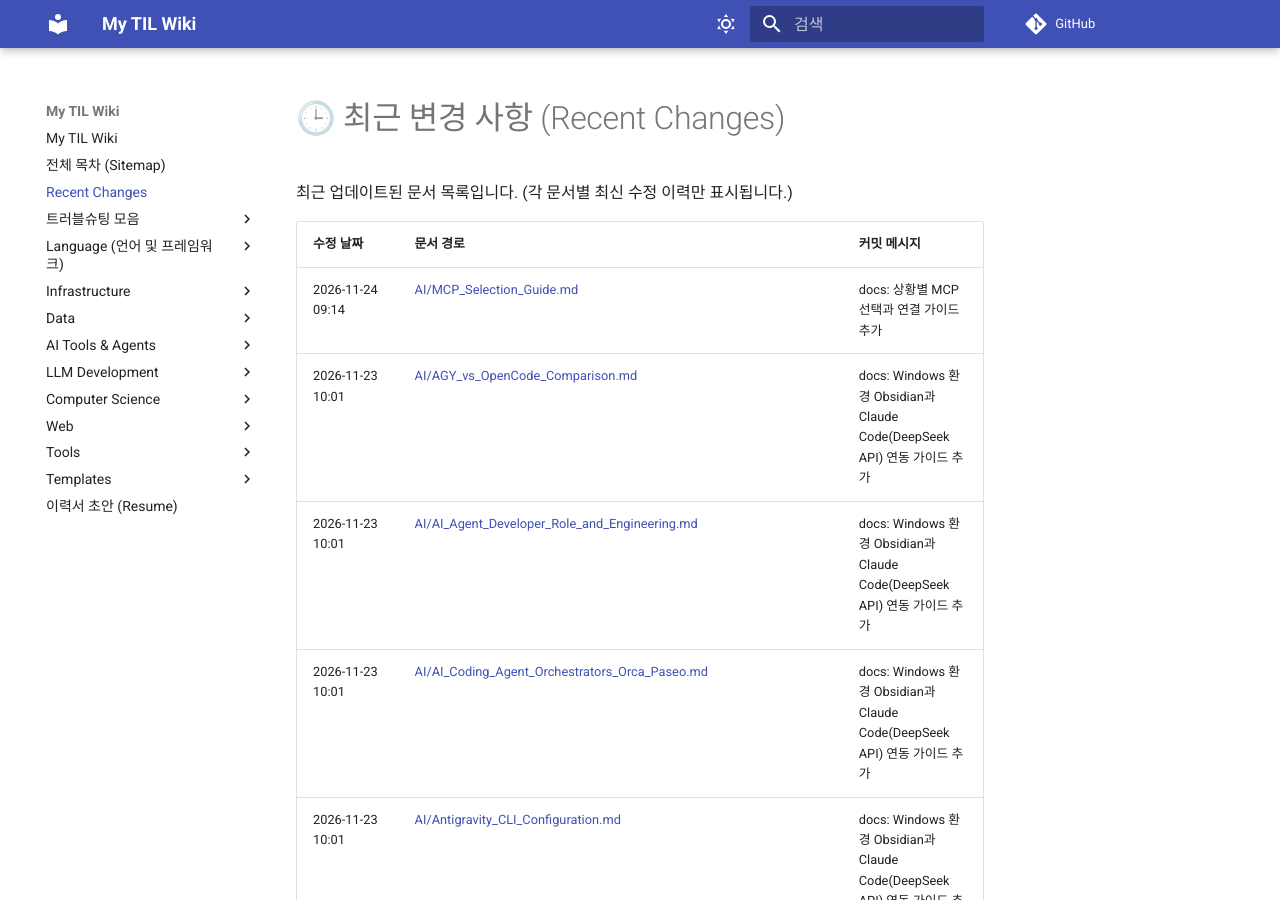
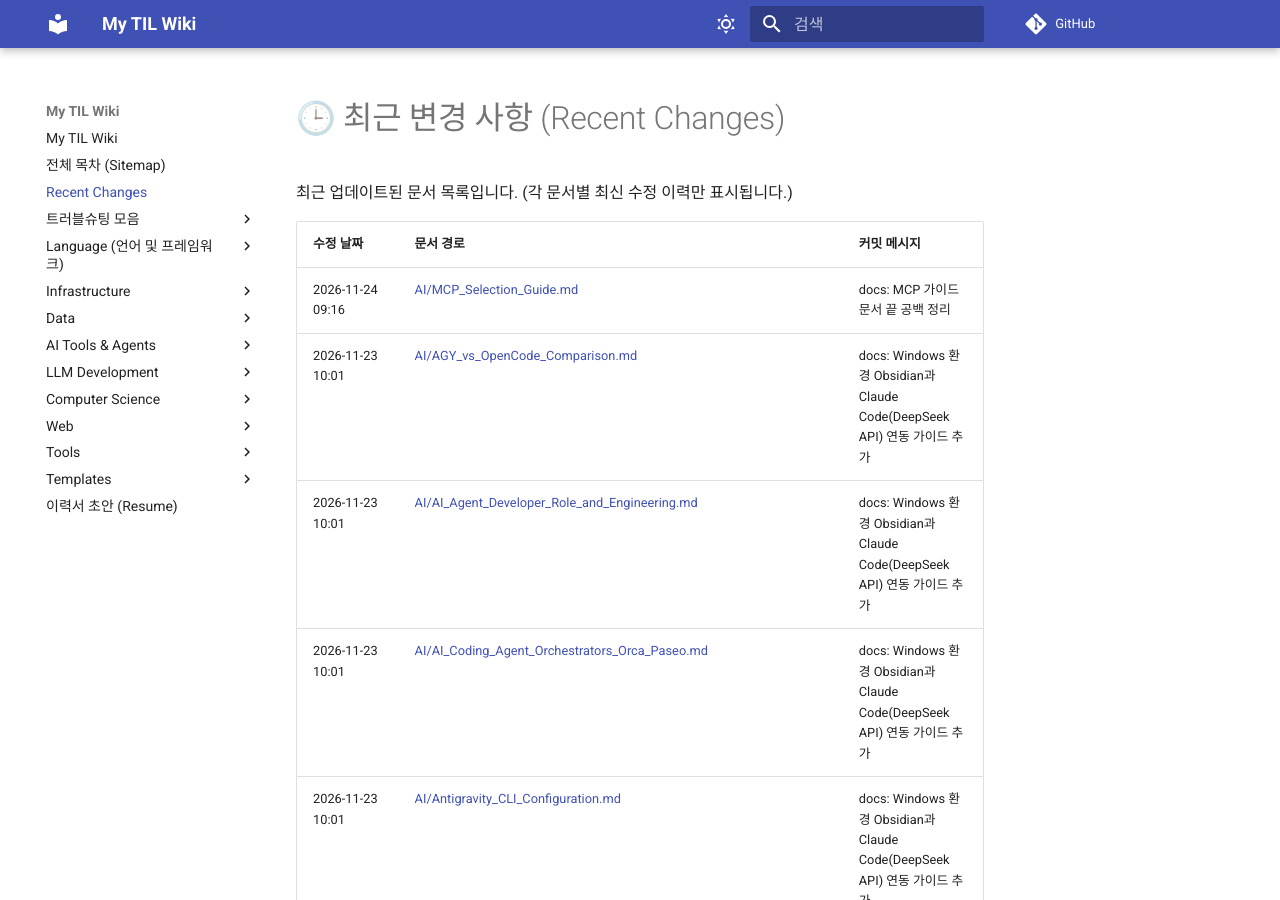
Before and after one commit to DevDooly/TIL, an MkDocs documentation site: the page built from docs/Recent_Changes.md, in a window 1280 px wide and 900 px high. Built offline with MkDocs 1.6.1 and Material for MkDocs 9.7.7, drawn with Linux system fonts in a browser that asks for light colours; comment, search, counter and statistics services are not loaded.

Commit message:
docs: MCP 가이드 문서 끝 공백 정리

```diff
--- a/docs/Recent_Changes.md
+++ b/docs/Recent_Changes.md
@@ -4,7 +4,7 @@
 
 | 수정 날짜 | 문서 경로 | 커밋 메시지 |
 | :--- | :--- | :--- |
-| 2026-11-24 09:14 | [AI/MCP_Selection_Guide.md](AI/MCP_Selection_Guide.md) | docs: 상황별 MCP 선택과 연결 가이드 추가 |
+| 2026-11-24 09:16 | [AI/MCP_Selection_Guide.md](AI/MCP_Selection_Guide.md) | docs: MCP 가이드 문서 끝 공백 정리 |
 | 2026-11-23 10:01 | [AI/AGY_vs_OpenCode_Comparison.md](AI/AGY_vs_OpenCode_Comparison.md) | docs: Windows 환경 Obsidian과 Claude Code(DeepSeek API) 연동 가이드 추가 |
 | 2026-11-23 10:01 | [AI/AI_Agent_Developer_Role_and_Engineering.md](AI/AI_Agent_Developer_Role_and_Engineering.md) | docs: Windows 환경 Obsidian과 Claude Code(DeepSeek API) 연동 가이드 추가 |
 | 2026-11-23 10:01 | [AI/AI_Coding_Agent_Orchestrators_Orca_Paseo.md](AI/AI_Coding_Agent_Orchestrators_Orca_Paseo.md) | docs: Windows 환경 Obsidian과 Claude Code(DeepSeek API) 연동 가이드 추가 |
```
Also changed, not shown: docs/AI/MCP_Selection_Guide.md (line endings or trailing spaces).
